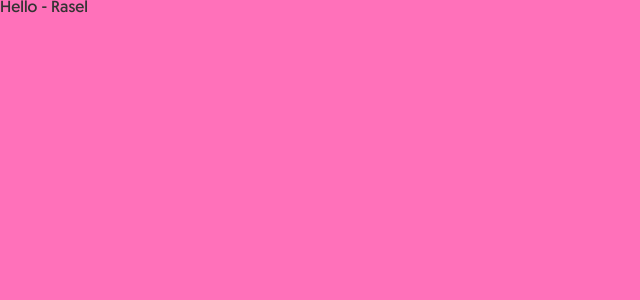
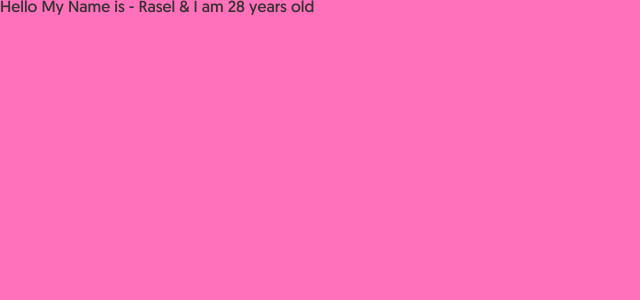
Before and after one commit to Rasel-Mahmud/React_Projects, a React (Create React App) app in the folder ice-cream/: page /menu-items/1 in a window 1280 px wide. Shown: the top 300 px of the page, without its empty margins (0-640 px from the left). Built offline with nearby package versions, Linux system fonts and the light colour scheme; the HTML template or start-up script is replaced by a standard one.

Commit message:
ContextAPI test

```diff
--- a/ice-cream/src/contextAPI/ComponentA.js
+++ b/ice-cream/src/contextAPI/ComponentA.js
@@ -2,12 +2,15 @@ import React, { createContext } from 'react';
 import ComponentB from './ComponentB';
 
 export const userContext = createContext();
+export const ageContext = createContext();
 
 const ComponentA = () => {
   return (
     <div className="compo-a">
       <userContext.Provider value={'Rasel'}>
-        <ComponentB />
+        <ageContext.Provider value={'28'}>
+          <ComponentB />
+        </ageContext.Provider>
       </userContext.Provider>
     </div>
   );
--- a/ice-cream/src/contextAPI/ComponentE.js
+++ b/ice-cream/src/contextAPI/ComponentE.js
@@ -1,12 +1,22 @@
 import React from 'react';
-import { userContext } from './ComponentA';
+import { userContext, ageContext } from './ComponentA';
 
 const ComponentE = () => {
   return (
     <div className="compo-e">
       <userContext.Consumer>
         {user => {
-          return <div>Hello - {user}</div>;
+          return (
+            <ageContext.Consumer>
+              {age => {
+                return (
+                  <div>
+                    Hello My Name is - {user} & I am {age} years old
+                  </div>
+                );
+              }}
+            </ageContext.Consumer>
+          );
         }}
       </userContext.Consumer>
     </div>
```
